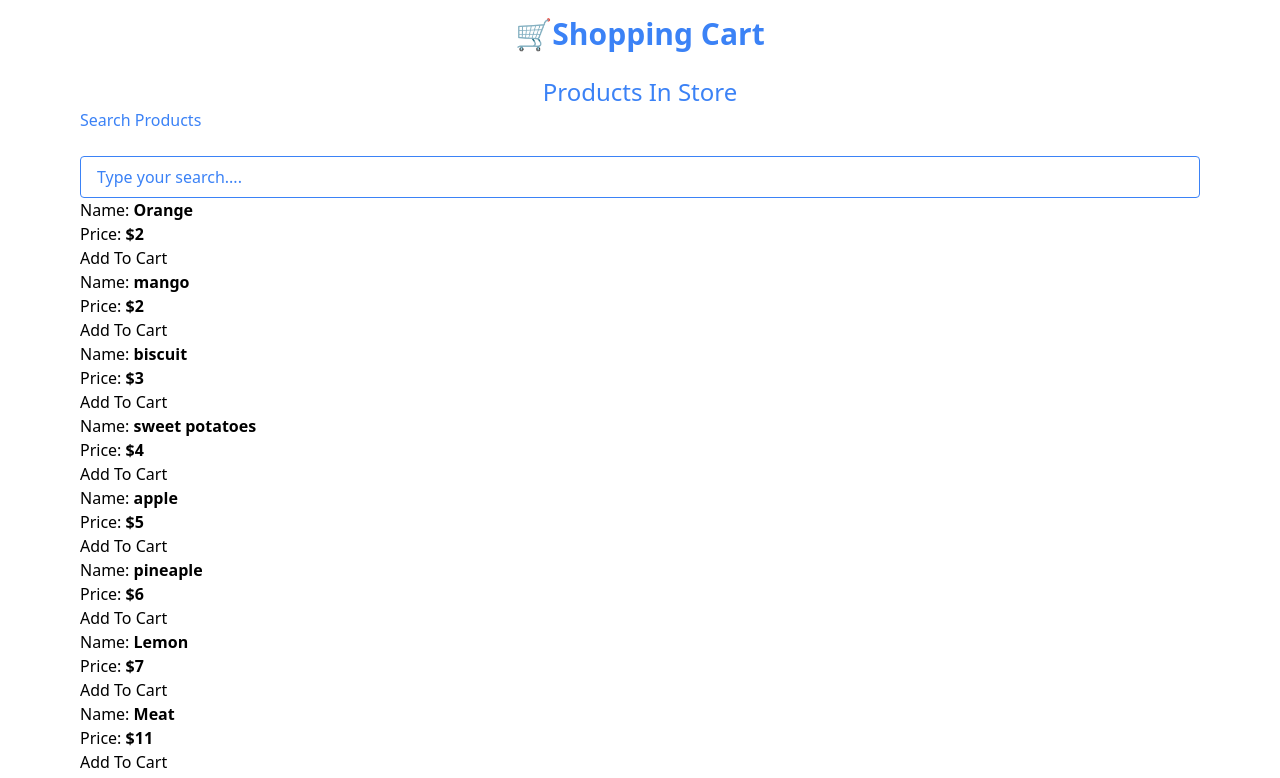
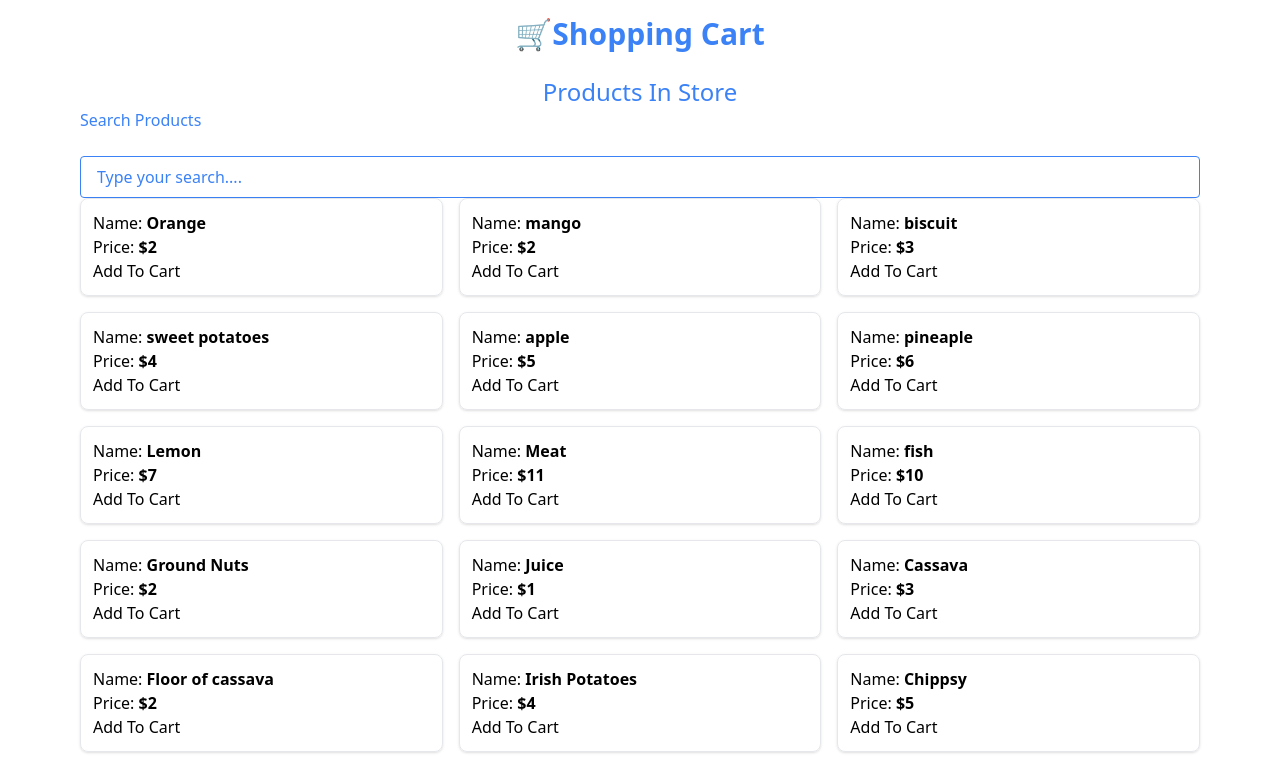
Before and after one commit to nietiene/React-Projects, a React (Vite) app: page / in a window 1280 px wide. Shown: the top 778 px of the page. Built offline with nearby package versions, Linux system fonts and the light colour scheme.

Commit message:
React js project

```diff
--- a/src/Shopping-Cart-from-scratch/shoppingCart.jsx
+++ b/src/Shopping-Cart-from-scratch/shoppingCart.jsx
@@ -65,13 +65,13 @@ const ShoppingCart = () => {
           placeholder="Type your search...."
           className="w-full border border-blue-500 rounded px-4 py-2 focus:outline-none focus:ring-2 focus:ring-blue-500 text-blue-500 placeholder:text-blue-500"
           />
-         {query && filtred.length === 0 ? (<p>No Product Found</p>) :
+         {query && filtred.length === 0 ? (<p className="text-red-500 mt-2 ">No Product Found</p>) :
          (
-          <div>
-
+          <div className="grid grid-cols-1 sm:grid-cols-2 md:grid-cols-3 gap-4 mb-8">
            {productToDispay.map((product) => (
-            <div key={product.id}>
-               <p>Name: <strong>{product.name}</strong></p>
+            <div key={product.id}
+             className="border p-3 rounded-lg shadow hover:shadow-lg trainsition duration-300">
+               <p className="">Name: <strong>{product.name}</strong></p>
                <p>Price: <strong>${product.price}</strong></p>
                <button onClick={() => addToCart(product)}>Add To Cart</button>
            </div>
```
